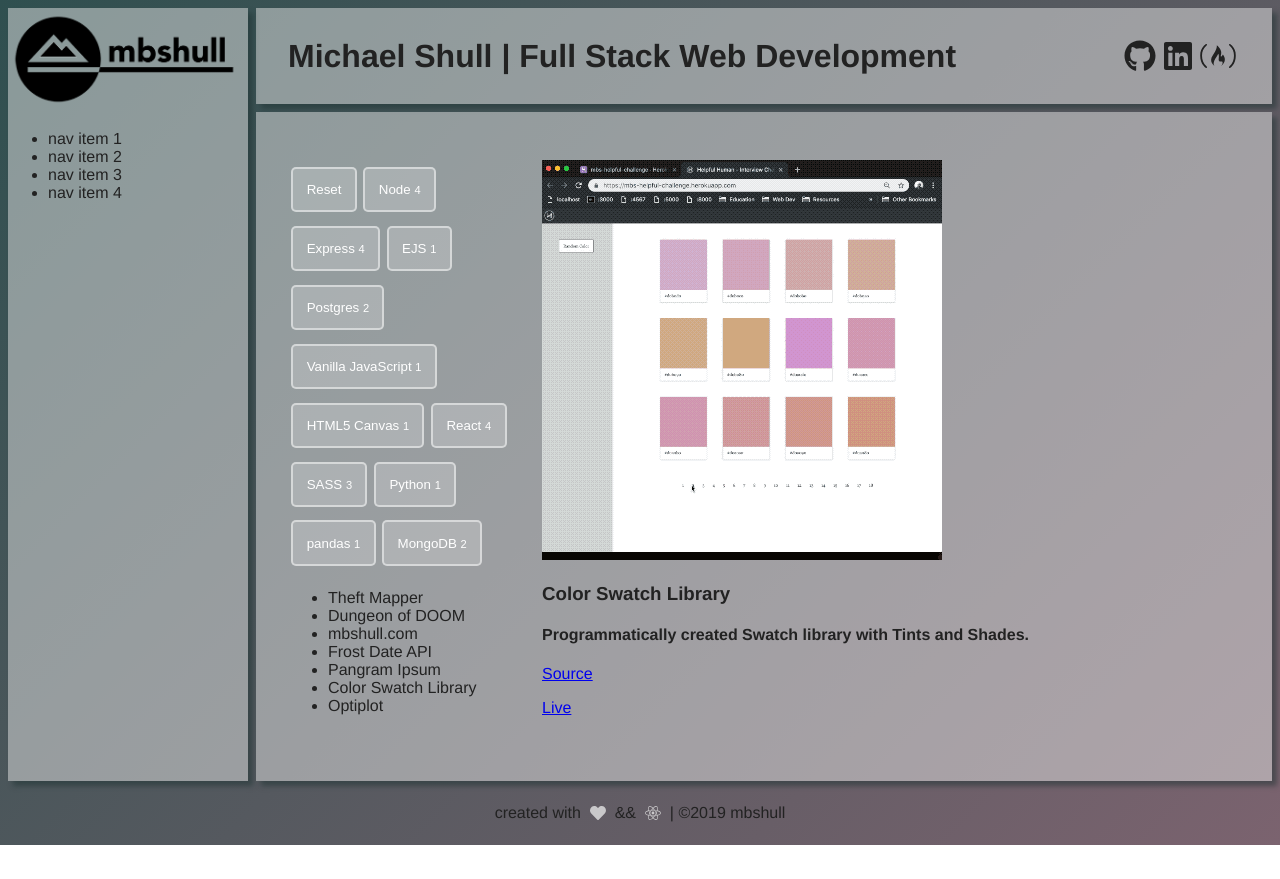
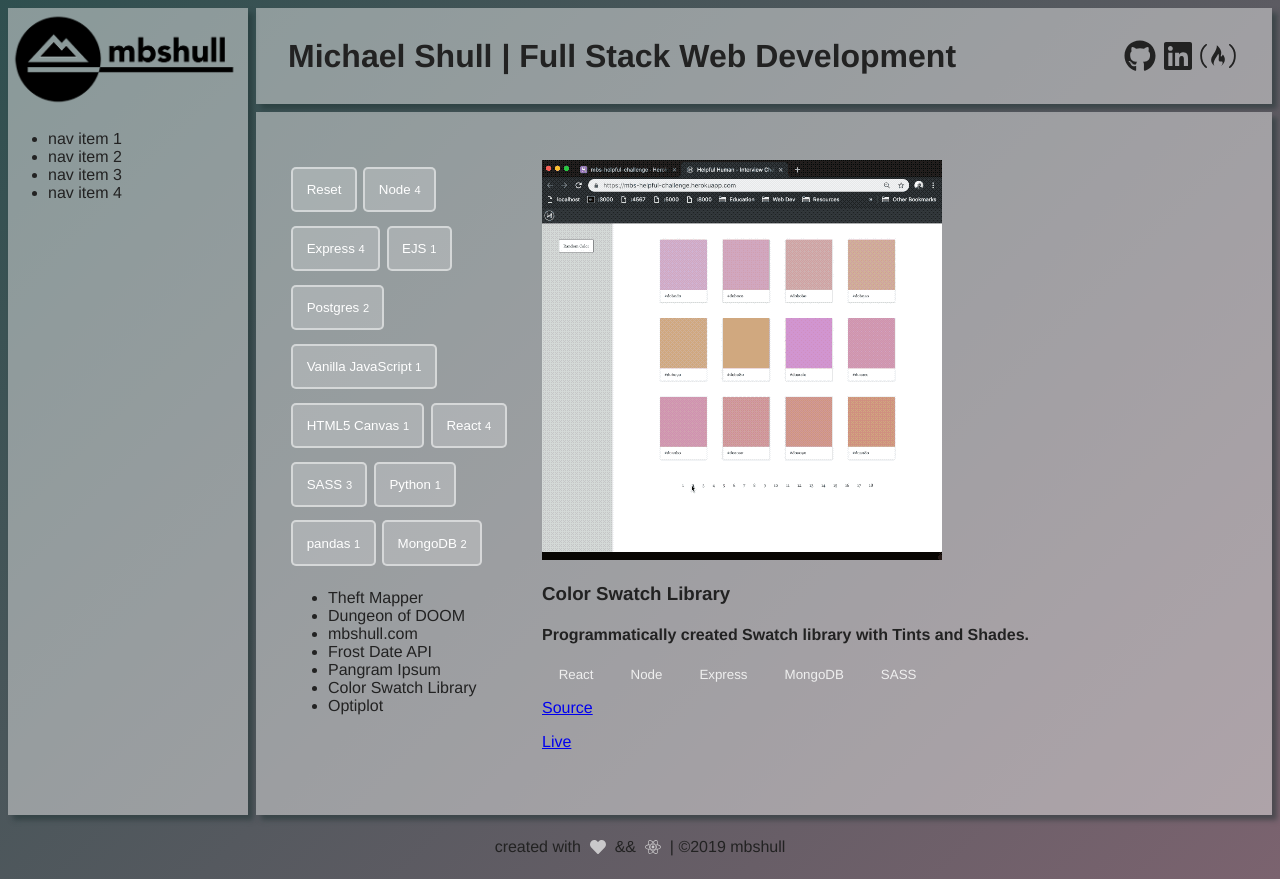
Before and after one commit to shullmb/portfolio2019, a React (Create React App) app: page / in a window 1280 px wide. Both pictures are taken after a click on the item "Color Swatch Library". Before the commit the page ends 845 px from the top, so only its background shows below. Built offline with nearby package versions, Linux system fonts and the light colour scheme.

Commit message:
mapping tech to ProjectView

```diff
--- a/src/components/ProjectView.jsx
+++ b/src/components/ProjectView.jsx
@@ -6,6 +6,11 @@ const ProjectView = ({project}) => {
       <img src={require(`../img/${project.img}`)} alt="" srcset=""/>
       <h3>{project.title}</h3>
       <h4>{project.summary}</h4>
+      <p>
+        {
+          project.tech.map( tech => <small className='tech' key={tech}> {tech} </small>)
+        }
+      </p>
       <p><a href={project.gh}> Source</a></p>
       <p><a href={project.live}>Live</a></p>
     </div>
--- a/src/styles/Project.scss
+++ b/src/styles/Project.scss
@@ -34,8 +34,13 @@
 #ProjectViewport {
   grid-area: viewport;
   padding: 1em;
-  // height: 100%;
-  // width: 80%;
+ }
+
+.tech {
+  padding: 1em;
+  margin: .5em .25em;
+  color: #efefef;
+  box-sizing: border-box;
 }
 
 @keyframes wiggle {
```
